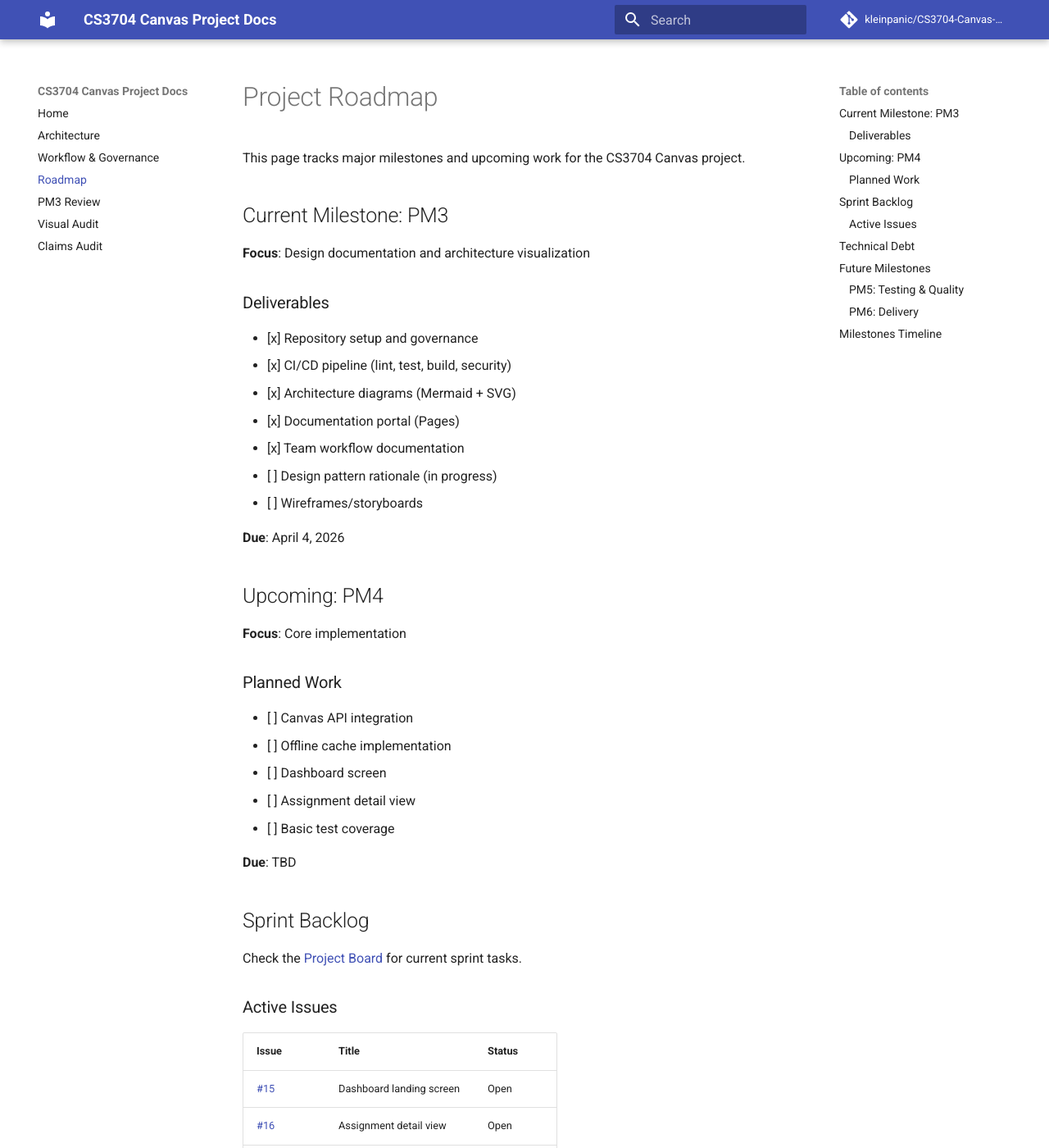
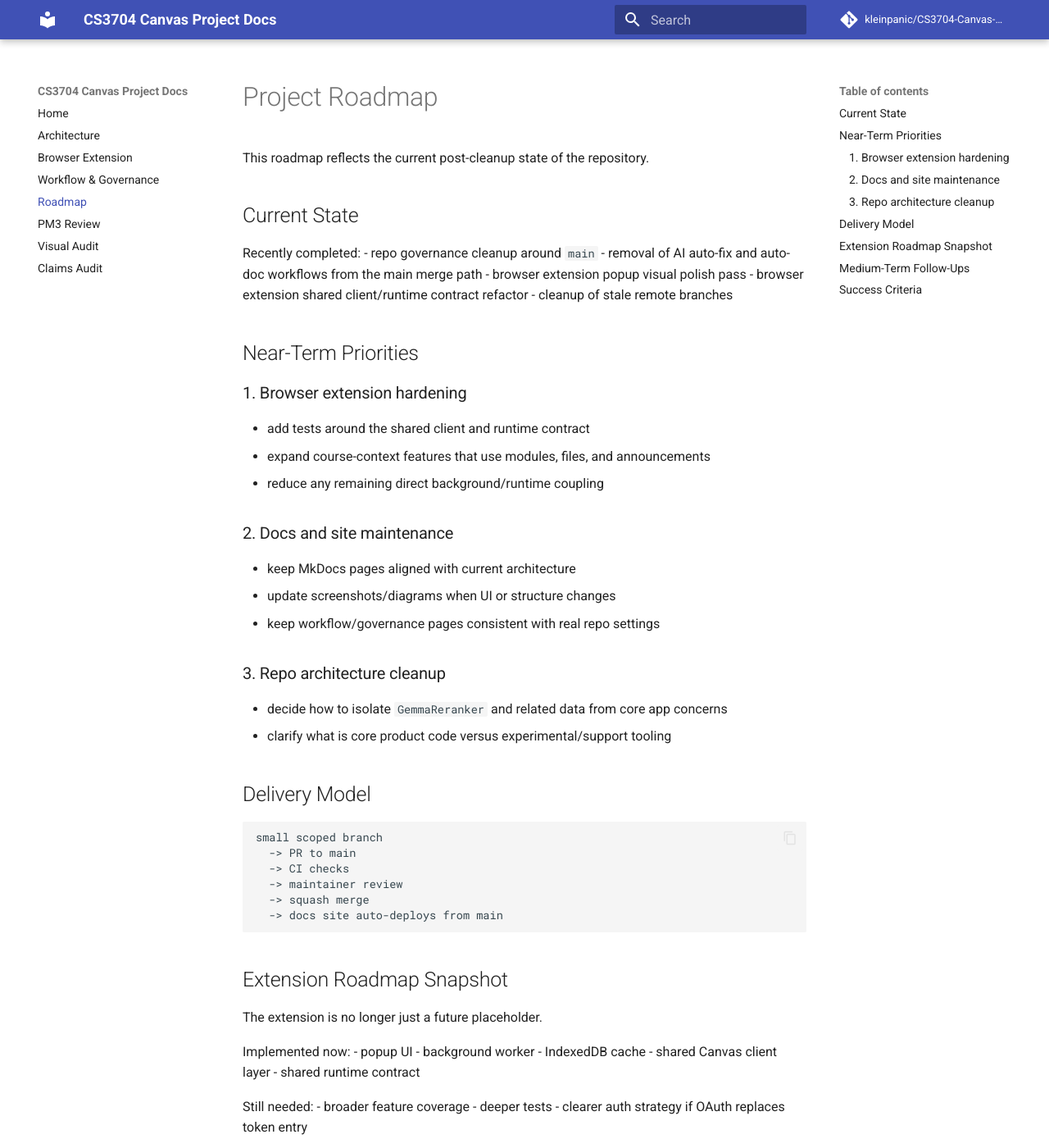
Before and after one commit to kleinpanic/CS3704-Canvas-Project, an MkDocs documentation site: the page built from docs-site/roadmap.md, in a window 1280 px wide and 1400 px high. Shown: the whole window at 82% size. Built offline with MkDocs 1.6.1 and Material for MkDocs 9.7.7, drawn with Linux system fonts in a browser that asks for light colours; comment, search, counter and statistics services are not loaded; some of the changed text lies outside the part shown.

Commit message:
docs(site): update architecture and governance docs (#42)

````diff
--- a/docs-site/architecture.md
+++ b/docs-site/architecture.md
@@ -1,88 +1,93 @@
 # Architecture
 
-The Canvas TUI follows a **Model-View-Controller (MVC)** architecture with a **shared domain core** designed for future parity with a browser extension.
+This project now has two active product surfaces:
+- a Python/Textual TUI
+- a browser extension with its own shared JS client/runtime layer
 
-## Design Philosophy
+## Design Principles
 
-- **Offline-first**: SQLite cache enables reliable offline operation
-- **Shared logic**: Business rules in reusable domain layer
-- **Platform adapters**: UI and storage specific to each platform
-- **Observable**: Structured logging and metrics for maintenance
+- **Offline-first** where practical, using persistent cache layers
+- **Shared contracts** instead of scattered UI-to-service coupling
+- **Platform-specific adapters** for storage, notifications, and runtime details
+- **Governed delivery** through CI/CD and protected `main`
 
-## Architecture Diagrams
+## High-Level Layout
 
-### High-level System Design
+```text
+TUI (Python)
+  -> src/canvas_tui/
+  -> Canvas API + SQLite-backed local state
 
-![Complex Architecture](assets/architecture/complex-architecture.svg)
+Extension (JS)
+  -> extension/src/popup/
+  -> extension/src/background.js
+  -> extension/src/lib/canvas-client.js
+  -> extension/src/lib/cache.js
+  -> Canvas API + IndexedDB-backed local state
+```
 
-*Component relationships and data flow*
-
-### Sync Sequence
-
-![Sync Flow](assets/architecture/sync-flow.svg)
-
-*Data refresh and synchronization flow*
-
-## Core Patterns
-
-### MVC Pattern
+## TUI Architecture
 
 | Layer | Components | Files |
 |-------|------------|-------|
-| **Model** | API client, state management, cache | `api.py`, `state.py`, `cache.py`, `models.py` |
-| **View** | Textual screens and widgets | `screens/`, `widgets/` |
-| **Controller** | App orchestration, routing | `app.py`, `cli.py` |
+| **Application** | App orchestration, routing, screens | `app.py`, `cli.py`, `screens/`, `widgets/` |
+| **Domain/Data** | API, models, state, caching | `api.py`, `models.py`, `state.py`, `cache.py` |
+| **Infrastructure** | Config, sync helpers, adapters | `config.py`, `prefetch.py`, `adapters/` |
 
-### Command Pattern
+## Browser Extension Architecture
 
-User actions are encapsulated as commands:
-- `RefreshDataCommand` — sync with Canvas API
-- `SwitchScreenCommand` — navigate between views
-- `ApplyFilterCommand` — filter displayed data
+The extension is no longer just an aspirational diagram. It now has a real layered structure.
 
-This decouples UI widgets from application logic.
+| Layer | Role | Files |
+|------|------|------|
+| **UI** | Popup rendering and interaction | `extension/src/popup/*` |
+| **Runtime bridge** | Message helpers and shared contract | `extension/src/lib/extension-api.js`, `extension/src/lib/extension-contract.js` |
+| **Service orchestration** | Background handlers, badge updates, notifications | `extension/src/background.js` |
+| **Canvas access** | Shared browser-side client methods | `extension/src/lib/canvas-client.js` |
+| **Persistence** | IndexedDB stale-while-revalidate cache | `extension/src/lib/cache.js` |
 
-### Repository Pattern
+## Why the Extension Refactor Matters
 
-Data access is abstracted through the API gateway and cache:
-- Transparent offline/online operation
-- Consistent error handling
-- Rate limiting and retry logic
+Recent work moved the extension away from:
+- raw endpoint strings spread across multiple files
+- popup code depending on raw Chrome runtime message names
+- background logic acting as both transport and domain layer
 
-## Component Overview
+The new structure centralizes:
+- Canvas auth and endpoint access in `canvas-client.js`
+- runtime message names in `extension-contract.js`
+- popup/background calls in `extension-api.js`
 
-### Canvas API Gateway
+That makes the extension easier to reason about and safer to extend.
 
-- Authentication and session management
-- Request normalization
-- Rate limiting (429 handling)
-- Retry with exponential backoff
+## Cache Strategy
 
-### Offline Cache
+| Surface | Cache |
+|---------|-------|
+| **TUI** | SQLite / local Python-side persistence |
+| **Extension** | IndexedDB with stale-while-revalidate helpers |
 
-- SQLite persistence layer
-- Full + incremental sync strategies
-- Cache invalidation policies
-- Conflict resolution
+The two surfaces do **not** share a runtime cache implementation today, but they follow similar separation principles.
 
-### Textual TUI
+## Documentation Assets
 
-- Dashboard with course overview
-- Assignment detail screens
-- Grades with trend visualization
-- File browser and downloads
-- Calendar with ICS export
+### Static diagrams
+- [Full Architecture SVG](https://github.com/kleinpanic/CS3704-Canvas-Project/blob/main/docs/architecture/complex-architecture.svg)
+- [Sync Flow SVG](https://github.com/kleinpanic/CS3704-Canvas-Project/blob/main/docs/architecture/sync-flow.svg)
 
-## Source Files
+### Source diagrams
+- `docs/architecture/complex-architecture.mmd`
+- `docs/architecture/sync-sequence.mmd`
 
-- Architecture diagrams: `docs/architecture/*.mmd`
-- SVG exports: `docs/assets/architecture/*.svg`
-- Wiki documentation: [Architecture Overview](https://github.com/kleinpanic/CS3704-Canvas-Project/wiki/Architecture-Overview)
+## Current Reality vs Future Goal
 
-## Future: Browser Extension
+### Current reality
+- strong TUI codebase
+- working extension foundation
+- shared browser-side client layer
+- repo governance cleaned up around `main`
 
-The shared domain core enables:
-- Same business logic for TUI and extension
-- Platform-specific UI adapters
-- Shared test suite for core logic
-- Feature parity without duplication
+### Future goal
+- deeper shared-core parity where business logic can be reused more directly across surfaces
+- stronger tests around the extension runtime bridge and client methods
+- broader extension feature coverage for files, announcements, and richer Canvas context
--- /dev/null
+++ b/docs-site/extension.md
@@ -0,0 +1,83 @@
+# Browser Extension Architecture
+
+This page documents the current browser extension architecture after the shared-client refactor landed on `main`.
+
+## Current Status
+
+The browser extension is now a real part of the project, not just a future placeholder.
+
+Implemented pieces:
+- MV3 browser extension source under `extension/`
+- popup UI for upcoming assignments and course filtering
+- background service worker for sync, badge updates, and notifications
+- IndexedDB cache adapter for stale-while-revalidate behavior
+- shared extension-side Canvas client layer
+- shared runtime contract between popup and background code
+
+## What Changed Recently
+
+The extension no longer keeps raw Canvas access logic scattered across UI files.
+
+Instead, the browser-facing stack is organized like this:
+
+```text
+popup UI
+  -> extension-api.js
+  -> extension-contract.js
+  -> background.js
+  -> canvas-client.js
+  -> Canvas REST API
+```
+
+## Key Files
+
+| File | Role |
+|------|------|
+| `extension/src/lib/canvas-client.js` | Shared Canvas domain client for browser-side code |
+| `extension/src/lib/extension-contract.js` | Central message-type contract |
+| `extension/src/lib/extension-api.js` | Shared runtime bridge used by popup/content code |
+| `extension/src/background.js` | Service worker orchestration, cache access, notifications, badge refresh |
+| `extension/src/lib/cache.js` | IndexedDB cache and stale-while-revalidate helpers |
+| `extension/src/popup/app.js` | Popup UI logic |
+| `extension/src/popup/styles.css` | Popup visual system |
+
+## Why This Matters
+
+Before the refactor, raw endpoint knowledge and runtime message details leaked into more than one layer.
+
+Now:
+- Canvas auth and endpoint access are centralized in `canvas-client.js`
+- popup code talks through a shared runtime bridge instead of raw message strings
+- runtime message names are defined once in `extension-contract.js`
+- background logic is thinner and easier to extend
+
+That gives the project:
+- cleaner maintenance
+- fewer UI-to-background coupling mistakes
+- easier future extension features
+- a better path toward testable shared browser logic
+
+## Current Constraints
+
+The browser extension does **not** use the Python SDK directly.
+
+That is expected.
+
+A browser extension cannot natively consume the Python package in the same way the TUI does. The correct browser-side equivalent is a shared JS client layer, which is what this project now uses.
+
+## Next Recommended Steps
+
+1. Extend the shared client for more Canvas domains as features expand
+2. Add tests around the browser-side runtime contract and client methods
+3. Reduce any remaining direct Chrome runtime assumptions outside the bridge layer
+4. Decide whether content scripts should also consume `extension-api.js`
+5. Document token/auth strategy more explicitly if OAuth replaces manual tokens later
+
+## Relationship to the TUI
+
+The TUI and browser extension are still separate runtime stacks, but the extension is now closer to the same architectural discipline:
+- domain access centralized
+- cache isolated
+- UI and transport separated
+
+That is the right intermediate step before any deeper shared-core unification.
--- a/docs-site/roadmap.md
+++ b/docs-site/roadmap.md
@@ -1,85 +1,69 @@
 # Project Roadmap
 
-This page tracks major milestones and upcoming work for the CS3704 Canvas project.
+This roadmap reflects the current post-cleanup state of the repository.
 
-## Current Milestone: PM3
+## Current State
 
-**Focus**: Design documentation and architecture visualization
+Recently completed:
+- repo governance cleanup around `main`
+- removal of AI auto-fix and auto-doc workflows from the main merge path
+- browser extension popup visual polish pass
+- browser extension shared client/runtime contract refactor
+- cleanup of stale remote branches
 
-### Deliverables
+## Near-Term Priorities
 
-- [x] Repository setup and governance
-- [x] CI/CD pipeline (lint, test, build, security)
-- [x] Architecture diagrams (Mermaid + SVG)
-- [x] Documentation portal (Pages)
-- [x] Team workflow documentation
-- [ ] Design pattern rationale (in progress)
-- [ ] Wireframes/storyboards
+### 1. Browser extension hardening
+- add tests around the shared client and runtime contract
+- expand course-context features that use modules, files, and announcements
+- reduce any remaining direct background/runtime coupling
 
-**Due**: April 4, 2026
+### 2. Docs and site maintenance
+- keep MkDocs pages aligned with current architecture
+- update screenshots/diagrams when UI or structure changes
+- keep workflow/governance pages consistent with real repo settings
 
-## Upcoming: PM4
+### 3. Repo architecture cleanup
+- decide how to isolate `GemmaReranker` and related data from core app concerns
+- clarify what is core product code versus experimental/support tooling
 
-**Focus**: Core implementation
+## Delivery Model
 
-### Planned Work
-
-- [ ] Canvas API integration
-- [ ] Offline cache implementation
-- [ ] Dashboard screen
-- [ ] Assignment detail view
-- [ ] Basic test coverage
-
-**Due**: TBD
-
-## Sprint Backlog
-
-Check the [Project Board](https://github.com/users/kleinpanic/projects/5) for current sprint tasks.
-
-### Active Issues
-
-| Issue | Title | Status |
-|-------|-------|--------|
-| [#15](https://github.com/kleinpanic/CS3704-Canvas-Project/issues/15) | Dashboard landing screen | Open |
-| [#16](https://github.com/kleinpanic/CS3704-Canvas-Project/issues/16) | Assignment detail view | Open |
-| [#17](https://github.com/kleinpanic/CS3704-Canvas-Project/issues/17) | Grades overview | Open |
-| [#18](https://github.com/kleinpanic/CS3704-Canvas-Project/issues/18) | Canvas API authentication | Open |
-| [#19](https://github.com/kleinpanic/CS3704-Canvas-Project/issues/19) | Offline cache with SQLite | Open |
-
-## Technical Debt
-
-| Item | Priority | Status |
-|------|----------|--------|
-| Mypy stabilization (75 errors) | Medium | Advisory |
-| Test coverage expansion | Medium | Ongoing |
-| Documentation completeness | Low | In progress |
-
-## Future Milestones
-
-### PM5: Testing & Quality
-- Comprehensive test suite
-- Code coverage >80%
-- Performance benchmarks
-- Security audit
-
-### PM6: Delivery
-- Final integration
-- Documentation polish
-- Release preparation
-- Course submission
-
-## Milestones Timeline
-
-```
-PM3 ─── Apr 4 ─── Design docs
-PM4 ─── TBD ───── Core implementation
-PM5 ─── TBD ───── Testing & quality
-PM6 ─── TBD ───── Final delivery
+```text
+small scoped branch
+  -> PR to main
+  -> CI checks
+  -> maintainer review
+  -> squash merge
+  -> docs site auto-deploys from main
 ```
 
----
+## Extension Roadmap Snapshot
 
-**See also**:
-- [Architecture](architecture.md) — system design
-- [Workflow](workflow.md) — team process
-- [GitHub Issues](https://github.com/kleinpanic/CS3704-Canvas-Project/issues) — task tracker
+The extension is no longer just a future placeholder.
+
+Implemented now:
+- popup UI
+- background worker
+- IndexedDB cache
+- shared Canvas client layer
+- shared runtime contract
+
+Still needed:
+- broader feature coverage
+- deeper tests
+- clearer auth strategy if OAuth replaces token entry
+
+## Medium-Term Follow-Ups
+
+- richer extension parity with the TUI
+- improved architecture diagrams reflecting the browser-side layers
+- possible isolation of optional tooling/data into better-scoped directories or repos
+
+## Success Criteria
+
+The project is in a good state when:
+- `main` stays the only durable branch
+- docs site reflects actual architecture, not stale plans
+- extension changes land through a predictable contract layer
+- maintainers do not need ad hoc branch-protection surgery for normal work
--- a/docs-site/workflow.md
+++ b/docs-site/workflow.md
@@ -1,124 +1,97 @@
-# Team Workflow
+# Workflow & Governance
 
-This page documents how the team coordinates on the CS3704 Canvas project.
+This page documents how the team should work in the repository after the branch and protection cleanup.
+
+## Canonical Branch Policy
+
+- `main` is the only long-term branch
+- feature branches are temporary and should exist only long enough to support a PR
+- merged PR branches should be deleted automatically
+- maintainers should avoid leaving stale remote branches around
+
+## Contribution Flow
+
+### 1. Create a short-lived branch
+
+```bash
+git checkout main
+git pull --ff-only
+git checkout -b feature/your-change
+```
+
+Accepted prefixes:
+- `feature/*`
+- `fix/*`
+- `chore/*`
+- `docs/*`
+- `refactor/*`
+- `test/*`
+- `hotfix/*`
+
+### 2. Make changes
+
+- keep commits focused
+- test locally when relevant
+- avoid landing generated AI artifacts without human review
+- keep docs in sync when architecture or workflow changes
+
+### 3. Open a PR to `main`
+
+```bash
+git push origin feature/your-change
+```
+
+Then open a PR and let GitHub run checks.
+
+## Required Merge Shape
+
+The repository is configured for:
+- **squash merge only**
+- **linear history**
+- **conversation resolution before merge**
+- **branch auto-delete after merge**
+
+Merge commits and rebase merges are disabled.
+
+## Required Checks
+
+Current protected-branch checks are:
+- `Branch Name Policy`
+- `Test`
+- `Python Compat (3.11)`
+- `Python Compat (3.12)`
+- `Python Compat (3.13)`
+
+## Important Maintainer Notes
+
+- admins are enforced on `main`
+- protections should match real workflow job names, not guessed names
+- if branch protection is blocking valid maintainer work, fix the policy instead of piling on bypasses
+- if a repo-owned PR must be merged urgently, document why
+
+## AI and Automation Policy
+
+The repo no longer uses AI auto-fix or AI auto-doc workflows in the normal merge path.
+
+That means:
+- CI failures should be fixed intentionally
+- documentation updates should be reviewed by a maintainer
+- generated output should never be merged blindly
+
+## Docs Site Workflow
+
+The public docs site is built with MkDocs from `docs-site/` and deployed from pushes to `main`.
+
+When updating docs:
+- update `docs-site/` for site-facing pages
+- update `README.md` for repo-facing overview changes
+- keep roadmap/workflow/architecture pages consistent with actual repo behavior
 
 ## Quick Reference
 
-| Action | How |
-|--------|-----|
-| **Report a bug** | [Open an Issue](https://github.com/kleinpanic/CS3704-Canvas-Project/issues/new/choose) |
-| **Request a feature** | [Open an Issue](https://github.com/kleinpanic/CS3704-Canvas-Project/issues/new/choose) |
-| **Ask a question** | [Start a Discussion](https://github.com/kleinpanic/CS3704-Canvas-Project/discussions) |
-| **Check sprint tasks** | [Project Board](https://github.com/users/kleinpanic/projects/5) |
-| **Read documentation** | [Wiki](https://github.com/kleinpanic/CS3704-Canvas-Project/wiki) |
-
-## Contribution Flow
-
-### 1. Find Work
-
-- Check the [Project Board](https://github.com/users/kleinpanic/projects/5) for ready tasks
-- Browse [Open Issues](https://github.com/kleinpanic/CS3704-Canvas-Project/issues)
-- Comment on an issue to claim it
-
-### 2. Create Branch
-
-```bash
-git checkout main
-git pull
-git checkout -b feature/your-feature-name
-```
-
-**Branch naming**:
-
-| Prefix | Purpose | Example |
-|--------|---------|---------|
-| `feature/` | New functionality | `feature/grades-chart` |
-| `fix/` | Bug fixes | `fix/api-timeout` |
-| `chore/` | Maintenance | `chore/update-deps` |
-| `docs/` | Documentation | `docs/improve-readme` |
-
-### 3. Make Changes
-
-- Write clean, tested code
-- Follow the [Development Guide](https://github.com/kleinpanic/CS3704-Canvas-Project/wiki/Development-Guide)
-- Commit with descriptive messages
-
-### 4. Open Pull Request
-
-```bash
-git push origin feature/your-feature-name
-```
-
-Then:
-1. Go to GitHub and open a PR
-2. Fill in the PR template
-3. Link to related issues
-4. Request review from a maintainer
-
-### 5. Pass Checks
-
-CI will automatically run:
-- **Lint** (ruff) — code style
-- **Tests** (pytest) — unit tests on Python 3.11/3.12/3.13
-- **Package build** — verify build succeeds
-- **Security** (CodeQL) — vulnerability scan
-
-Fix any failures before review.
-
-### 6. Address Review
-
-- Respond to all comments
-- Make requested changes
-- Mark conversations as resolved
-- Push new commits
-
-### 7. Merge
-
-A maintainer will merge when:
-- All checks pass
-- Review is approved
-- Conversations are resolved
-
-## Branch Protection
-
-The `main` branch is protected with:
-
-- ✅ PR required (no direct push for team)
-- ✅ Passing CI checks required
-- ✅ Code owner review required
-- ✅ Signed commits required
-- ✅ Linear history enforced
-- ✅ Conversations must be resolved
-
-**Maintainers** can bypass these for emergency fixes.
-
-## Automation
-
-| Bot | Purpose | Frequency |
-|-----|---------|-----------|
-| **CI** | Lint, test, build | Every push |
-| **Dependabot** | Dependency updates | Weekly |
-| **Stale** | Close inactive issues | Daily |
-| **Labeler** | Label PRs by files | Every PR |
-| **Auto-assign** | Assign new issues | Every issue |
-| **Release** | Create snapshots | Every main push |
-
-## Issue Templates
-
-Use the appropriate template when opening issues:
-
-- **Bug Report** — Report something broken
-- **Feature Request** — Propose new functionality
-- **Task** — General work item
-
-[Create an Issue →](https://github.com/kleinpanic/CS3704-Canvas-Project/issues/new/choose)
-
-## Questions?
-
-- **Quick questions**: [Discussions](https://github.com/kleinpanic/CS3704-Canvas-Project/discussions)
-- **Bugs/Features**: [Issues](https://github.com/kleinpanic/CS3704-Canvas-Project/issues)
-- **Urgent**: Contact [@kleinpanic](https://github.com/kleinpanic)
-
----
-
-**See also**: [Team Workflow (Wiki)](https://github.com/kleinpanic/CS3704-Canvas-Project/wiki/Team-Workflow)
+| Action | Expected path |
+|--------|----------------|
+| Feature work | short-lived branch -> PR -> squash merge |
+| Docs update | `docs-site/` + README when needed |
+| Governance change | update GitHub protections and document it |
+| Extension architecture change | update code + `docs-site/extension.md` |
--- a/mkdocs.yml
+++ b/mkdocs.yml
@@ -18,6 +18,7 @@
 nav:
   - Home: index.md
   - Architecture: architecture.md
+  - Browser Extension: extension.md
   - Workflow & Governance: workflow.md
   - Roadmap: roadmap.md
   - PM3 Review: pm3-review.md
````
Also changed, not shown: README.md (+15 -8 lines), docs-site/index.md (+44 -47 lines).
